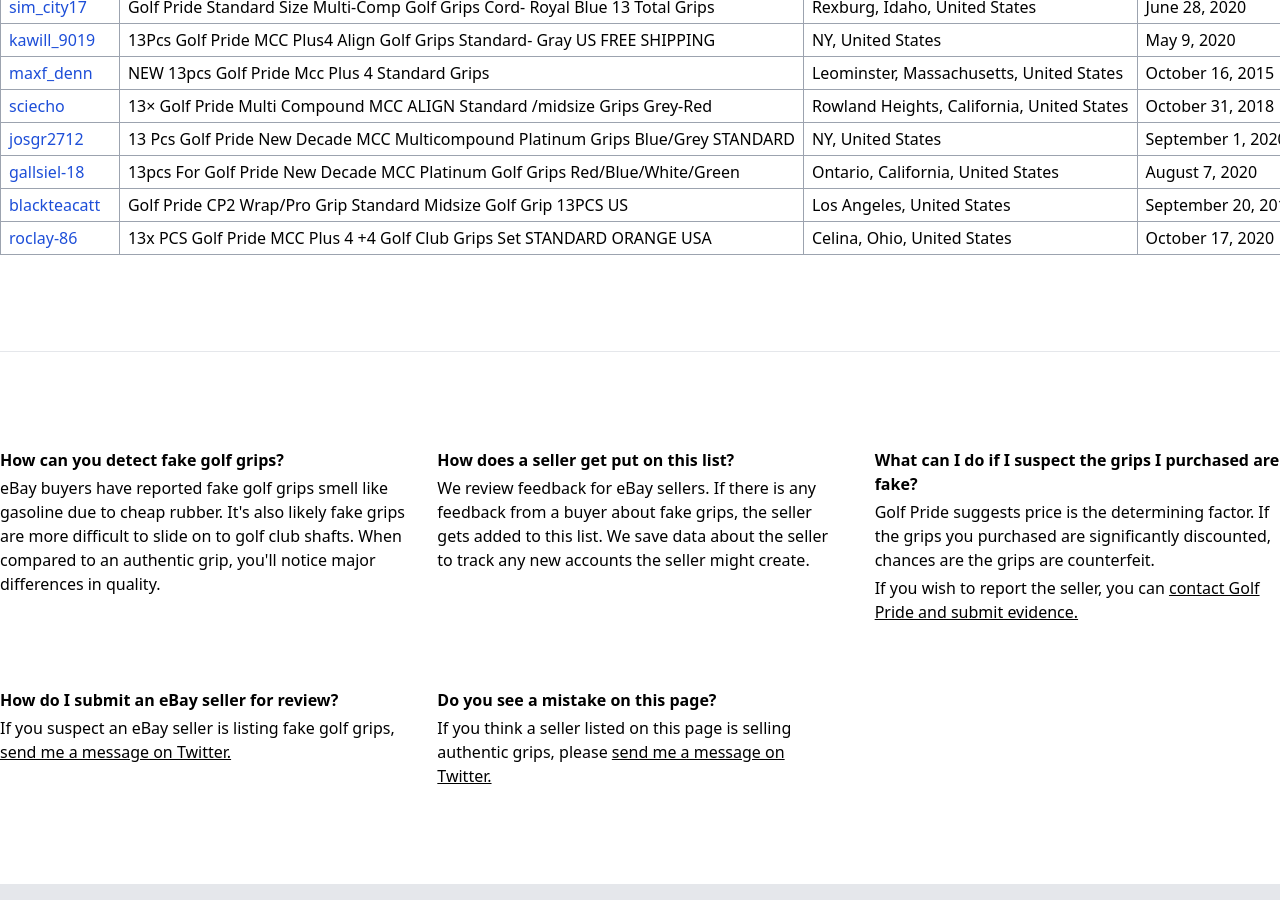
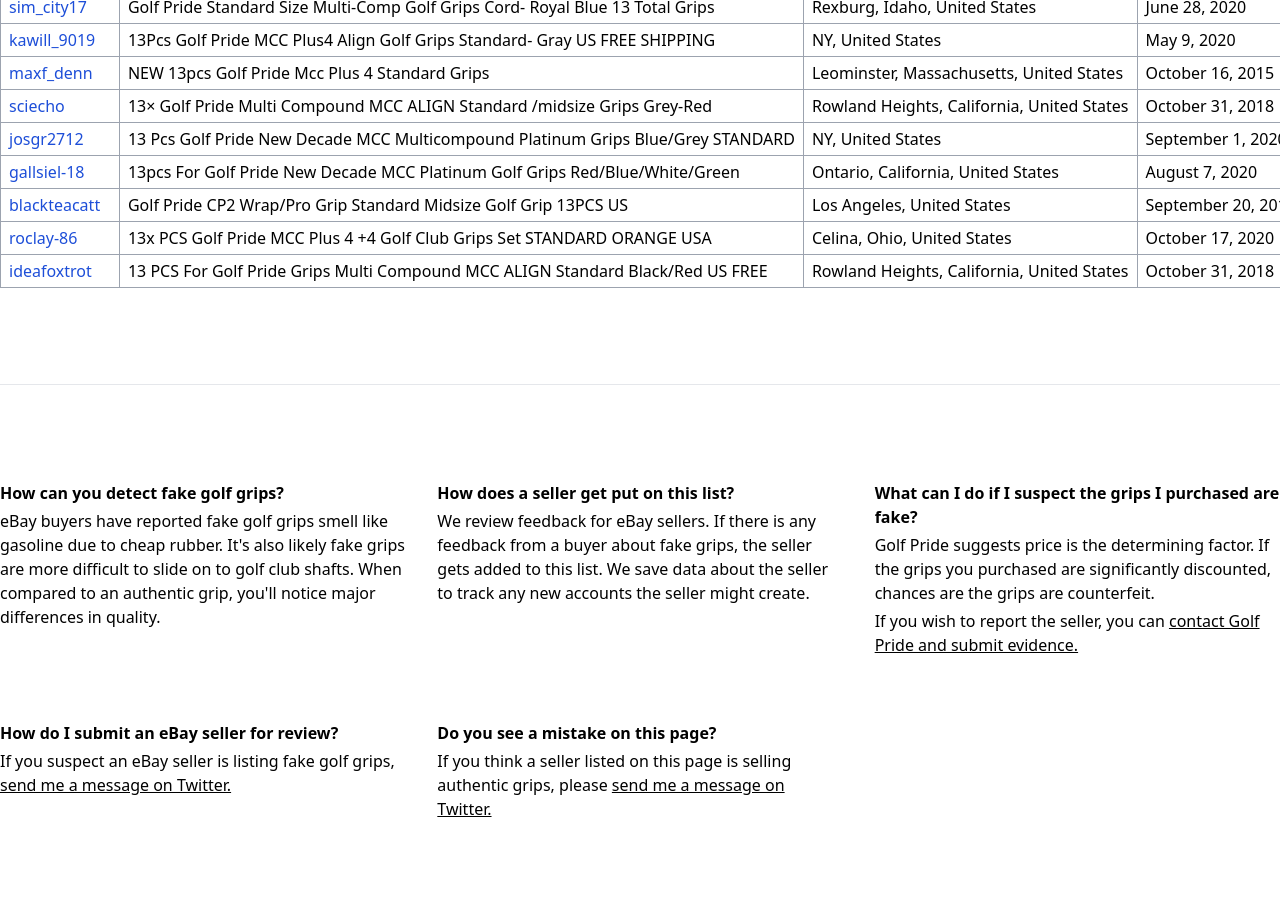
Before and after one commit to djhopper01/fakegolfgrips, a Jekyll site: the page built from docs/index.html, in a window 1280 px wide and 900 px high, scrolled down 812 px. Built offline with Jekyll 4.4.1, drawn with Linux system fonts in a browser that asks for light colours; comment, search, counter and statistics services are not loaded.

Commit message:
Update sellers.yml

```diff
--- a/docs/_data/sellers.yml
+++ b/docs/_data/sellers.yml
@@ -178,3 +178,10 @@
   title: 13x PCS Golf Pride MCC Plus 4 +4 Golf Club Grips Set STANDARD ORANGE USA
   price: $56.59
   created_on: October 17, 2020
+
+- username: ideafoxtrot
+  profile: https://www.ebay.com/usr/ideafoxtrot
+  location: Rowland Heights, California, United States
+  title: 13 PCS For Golf Pride Grips Multi Compound MCC ALIGN Standard Black/Red US FREE
+  price: $55.79
+  created_on: October 31, 2018
```
